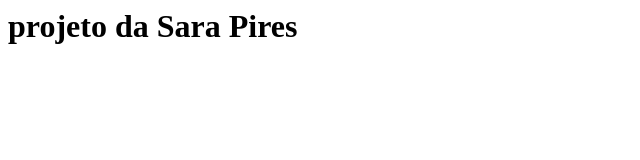
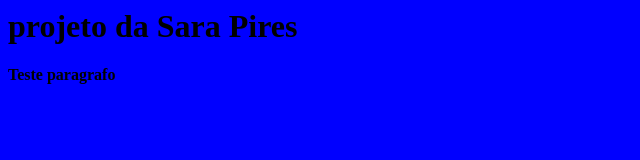
Before and after one commit to srpires/curso-git, a plain HTML site: page index.html in a window 1280 px wide. Shown: the whole page, without its empty margins (0-640 px from the left). Drawn offline with Linux system fonts and the light colour scheme.

Commit message:
Inicio do design

```diff
--- /dev/null
+++ b/estilo.css
@@ -0,0 +1,3 @@
+body {
+	 background-color : blue;
+	 }
--- a/index.html
+++ b/index.html
@@ -1,6 +1,9 @@
 <html>
-<head></head>
+<head>
+	<link rel="stylesheet" href="estilo.css" />
+</head>
 <body>
 <h1>projeto da Sara Pires</h1>
+<b>Teste paragrafo</b>
 </body>
 </html>
```
